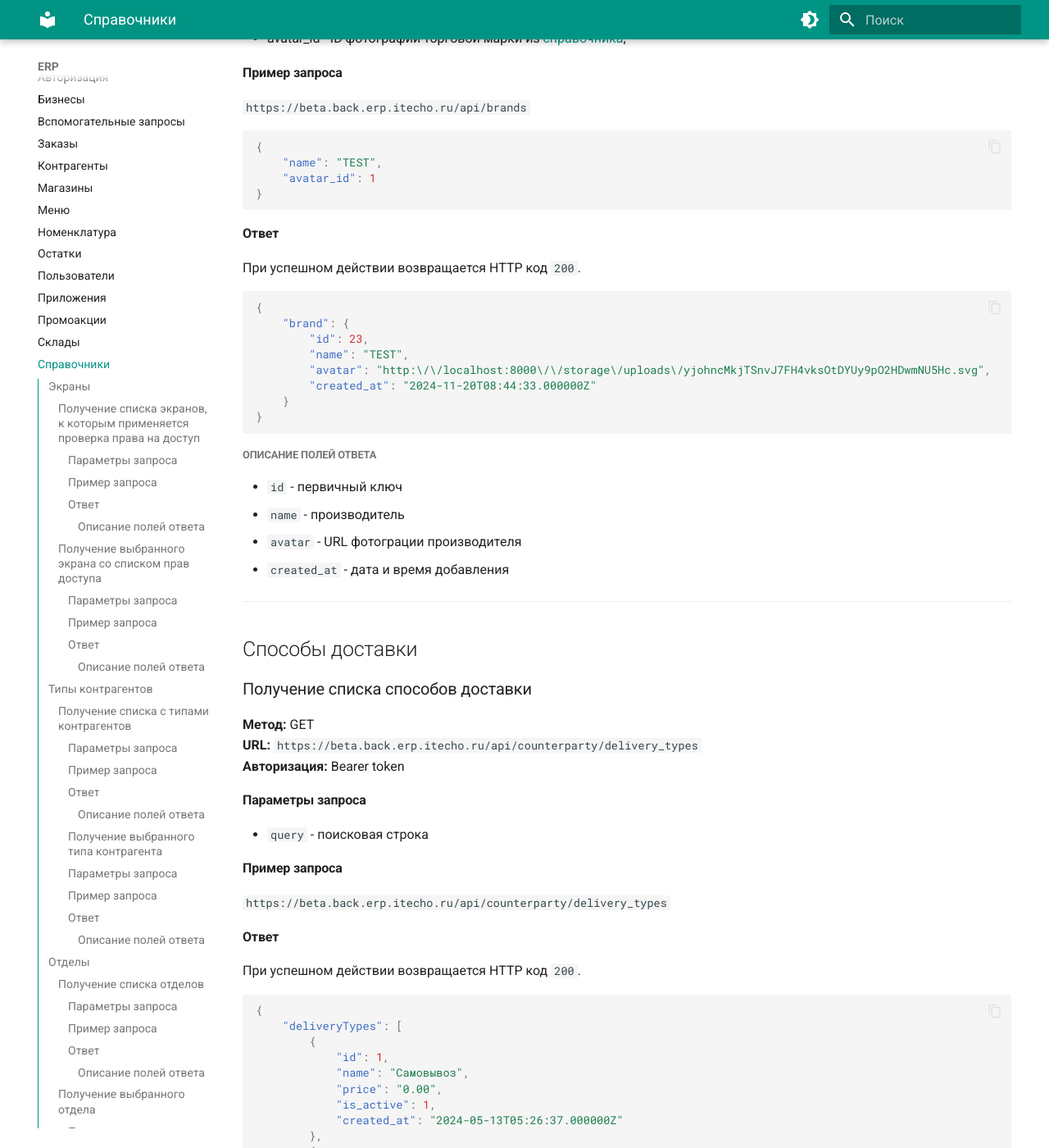
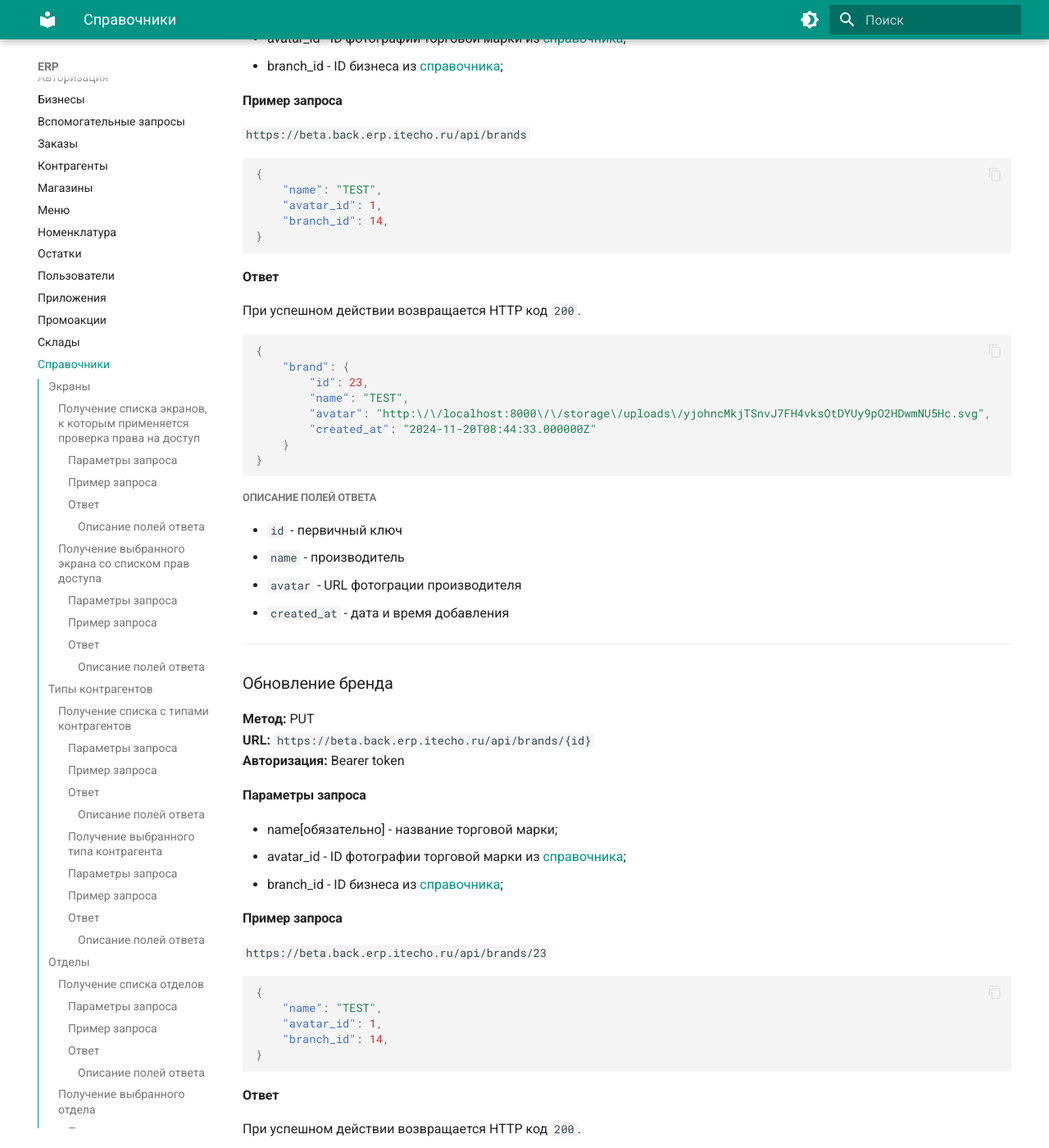
Before and after one commit to Krushanov/docs.erp.itecho.ru, an MkDocs documentation site: the page built from docs/ERP/Справочники.md, in a window 1280 px wide and 1400 px high, scrolled down 36038 px. Shown: the whole window at 82% size. Built offline with MkDocs 1.6.1 and Material for MkDocs 9.7.7, drawn with Linux system fonts in a browser that asks for light colours.

Commit message:
Updated "Справочники.md" file.

````diff
--- a/docs/ERP/Справочники.md
+++ b/docs/ERP/Справочники.md
@@ -1722,6 +1722,7 @@
 
 - name[обязательно] - название торговой марки;
 - avatar_id - ID фотографии торговой марки из [справочника](Файлы.md#добавление-файла);
+- branch_id - ID бизнеса из [справочника](Бизнесы.md#получение-списка-бизнесов);
 
 #### Пример запроса
 
@@ -1729,7 +1730,54 @@
 ```json
 {
 	"name": "TEST",
-	"avatar_id": 1
+	"avatar_id": 1,
+	"branch_id": 14,
+}
+```
+
+#### Ответ
+
+При успешном действии возвращается HTTP код `200`.
+```json
+{
+	"brand": {
+		"id": 23,
+		"name": "TEST",
+		"avatar": "http:\/\/localhost:8000\/\/storage\/uploads\/yjohncMkjTSnvJ7FH4vksOtDYUy9pO2HDwmNU5Hc.svg",
+		"created_at": "2024-11-20T08:44:33.000000Z"
+	}
+}
+```
+
+##### Описание полей ответа
+
+- `id` - первичный ключ
+- `name` - производитель
+- `avatar` - URL фотограции производителя
+- `created_at` - дата и время добавления
+
+---
+
+### Обновление бренда
+
+**Метод:** PUT
+**URL:** `https://beta.back.erp.itecho.ru/api/brands/{id}`
+**Авторизация:** Bearer token
+
+#### Параметры запроса
+
+- name[обязательно] - название торговой марки;
+- avatar_id - ID фотографии торговой марки из [справочника](Файлы.md#добавление-файла);
+- branch_id - ID бизнеса из [справочника](Бизнесы.md#получение-списка-бизнесов);
+
+#### Пример запроса
+
+`https://beta.back.erp.itecho.ru/api/brands/23`
+```json
+{
+	"name": "TEST",
+	"avatar_id": 1,
+	"branch_id": 14,
 }
 ```
 
````
